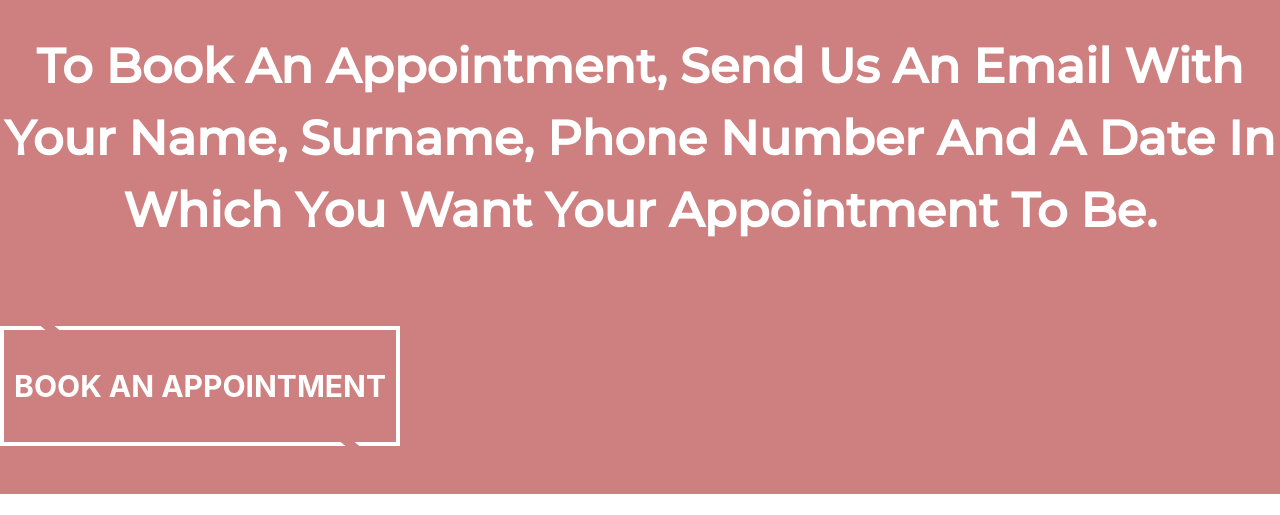
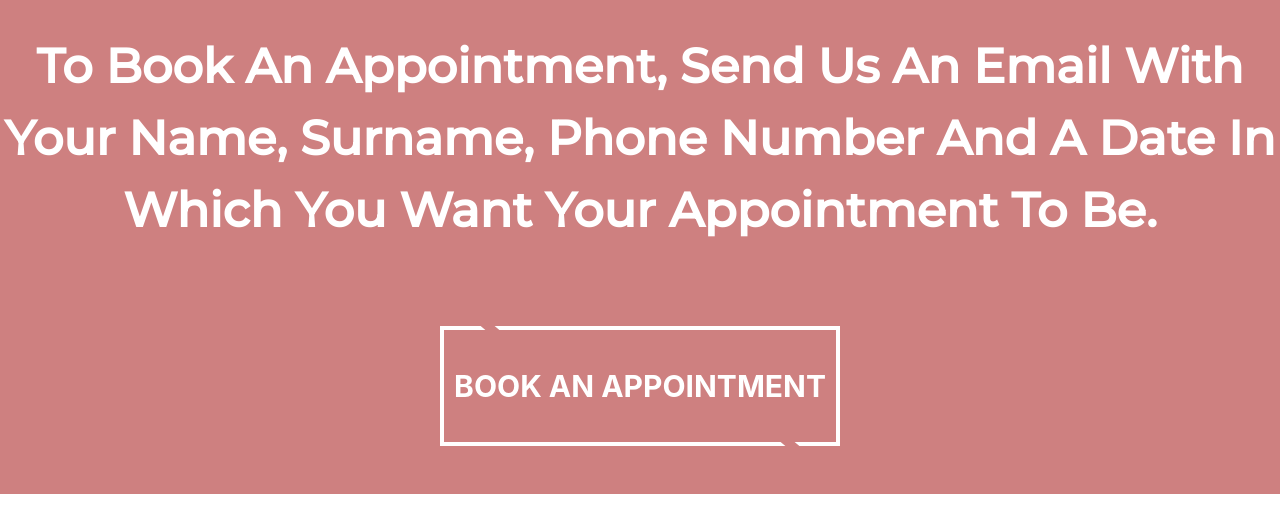
Before and after one commit to edgedevelopment/classyplaza, a plain HTML site: page booking.html in a window 1280 px wide. Shown: the part 129-644 px from the top of the page. Drawn offline with nearby package versions, Linux system fonts and the light colour scheme; files whose address does not match are found by name.

Commit message:
Update styles.css

```diff
--- a/css/styles.css
+++ b/css/styles.css
@@ -129,6 +129,10 @@ p {
   line-height: 1.5;
 
 }
+.appointment {
+  text-align: center;
+}
+
 #contact {
   background-color: #fff;
   color: #CE8080;
```
